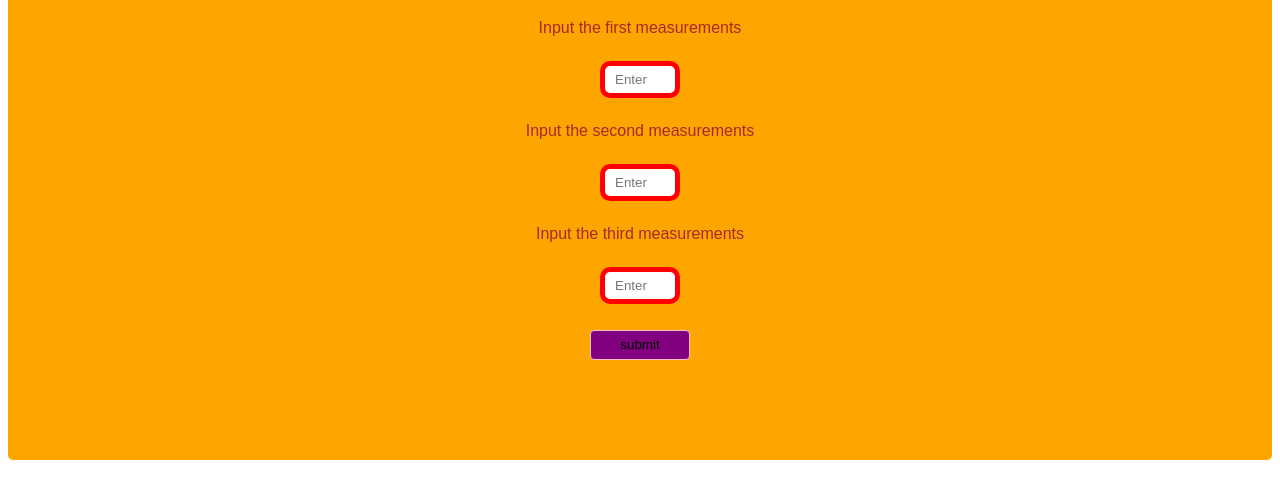
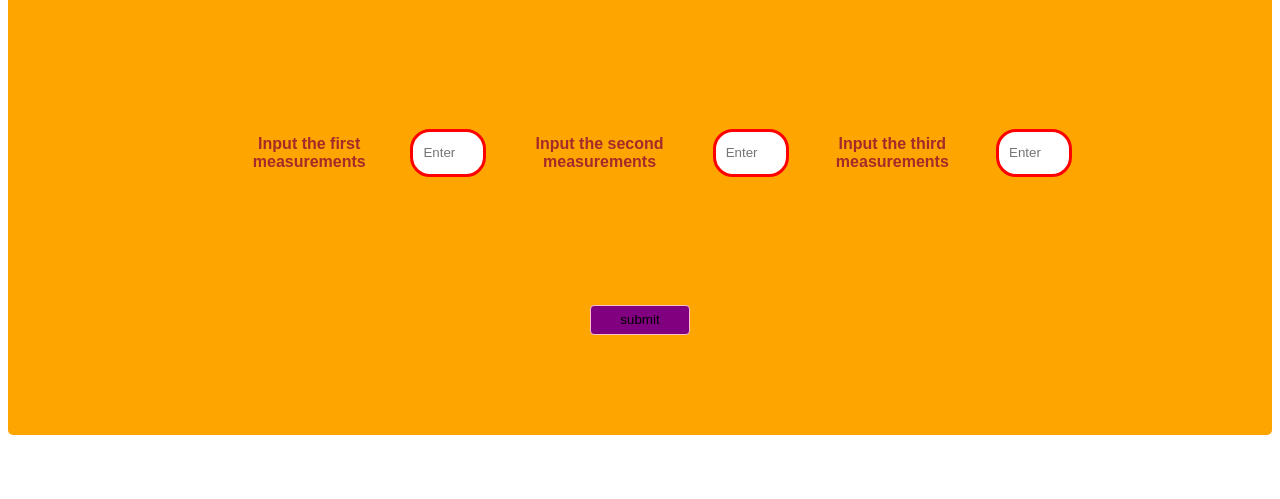
Before and after one commit to Mutebip/Triangle-Tracker1, a plain HTML site: page index.html in a window 1280 px wide. Shown: the part 169-668 px from the top of the page. Drawn offline with Linux system fonts and the light colour scheme.

Commit message:
add div class

```diff
--- a/css/styles.css
+++ b/css/styles.css
@@ -10,10 +10,10 @@ input{
 input[type=number]{
   width = 100%;
   padding: 6px 10px;
-  margin: 8px 0;
+  margin: 10px 0;
   display: inline-block;
-  border: 5px solid red;
-  border-radius: 10px;
+  border: 3px solid red;
+  border-radius: 20px;
   box-sizing:content-box;
 }
 button{
@@ -31,3 +31,4 @@ p{color: brown;
   font-family: sans-serif;
 }
 h1{color: green}
+.in{display: inline-flex;}
--- a/index.html
+++ b/index.html
@@ -5,21 +5,21 @@
     <title>Triangle Tracker1</title>
   </head>
   <body>
-    <div>
+    <div >
       <h1>Findout all kinds of Triangles!</h1>
 
-      <script src="js/scripts.js"></script>
-      <!--Add input types which collect users data and pushes to scripts.js-->
-      <p>Input the first measurements</p>
+<div class="in">
+      <p><strong>Input the first measurements</strong></p>
       <input type="number" id="sideOne" placeholder="Enter value" onfocus="placeholder=''" onblur="placeholder='Enter value'">
-      <p>Input the second measurements</p>
+      <p><strong>Input the second measurements</strong></p>
       <input type="number" id="sideTwo" placeholder="Enter value" onfocus="placeholder=''" onblur="placeholder='Enter value'">
-      <p>Input the third measurements</p>
+      <p><strong>Input the third measurements</strong></p>
       <input type="number" id="sideThree" placeholder="Enter value" onfocus="placeholder=''" onblur="placeholder='Enter value'">
+    </div class="in">
       <br>
       <br>
-      <!-- Add button which executes function {triangle()} from scripts.js-->
       <button type="button" onclick="triangle()">submit</button>
     </div>
+    <script src="js/scripts.js"></script>
   </body>
 </html>
```
